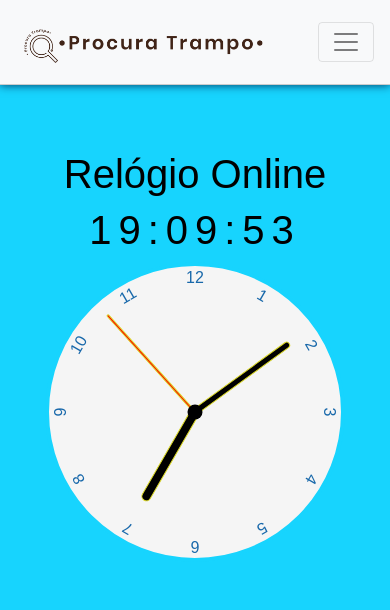
After one commit to brazillucas/javascript_ba, a Node server app: page /relogio in a window 390 px wide. The commit adds this page. Shown: the top 610 px of the page. Run offline with Node 20, Linux system fonts and the light colour scheme; some libraries are stand-ins or nearby versions.

Commit message:
Finalizado projeto 'Procura Trampo'

```diff
--- a/20_PROJETO_COM_NODE/package.json
+++ b/20_PROJETO_COM_NODE/package.json
@@ -19,6 +19,7 @@
     "body-parser": "^1.20.0",
     "express": "^4.18.1",
     "express-handlebars": "^6.0.6",
+    "handlebars": "^4.7.7",
     "sequelize": "^6.20.1",
     "sqlite3": "^5.0.8"
   },
--- /dev/null
+++ b/20_PROJETO_COM_NODE/routes/relogio.js
@@ -0,0 +1,12 @@
+const express   = require('express');
+const router    = express.Router();
+const Emprego   = require('../models/Emprego');
+
+// Teste
+router.get('/', (req, res) => {
+    res.render('relogio');
+});
+
+
+
+module.exports = router
--- /dev/null
+++ b/20_PROJETO_COM_NODE/views/layouts/main.handlebars
@@ -0,0 +1,44 @@
+<!DOCTYPE html>
+<html lang="pt-br">
+<head>
+    <meta charset="UTF-8">
+    <meta http-equiv="X-UA-Compatible" content="IE=edge">
+    <meta name="viewport" content="width=device-width, initial-scale=1.0">
+    <title>Procura Trampo</title>
+    <link rel="stylesheet" href="https://cdn.jsdelivr.net/npm/bootstrap@4.6.1/dist/css/bootstrap.min.css" integrity="sha384-zCbKRCUGaJDkqS1kPbPd7TveP5iyJE0EjAuZQTgFLD2ylzuqKfdKlfG/eSrtxUkn" crossorigin="anonymous">
+    <link rel="stylesheet" href="/css/style.css">
+    <link rel="shortcut icon" href="/img/favicon.ico" type="image/x-icon">
+</head>
+<body>
+
+    <header>
+        <nav class="navbar fixed-top navbar-expand-lg navbar-light bg-light">
+            <a class="navbar-brand" href="/">
+                <img src="/img/ProcuraTrampoNomeGrande.png" alt="Logo da Procura Trampo" id="logo" class="d-inline-block align-top">
+            </a>
+            <button class="navbar-toggler" type="button" data-toggle="collapse" data-target="#navbarNav" aria-controls="navbarNav" aria-expanded="false" aria-label="Toggle navigation">
+                <span class="navbar-toggler-icon"></span>
+            </button>
+            <div class="collapse navbar-collapse" id="navbarNav">
+                <ul class="navbar-nav ml-auto">
+                <li class="nav-item">
+                    <a class="nav-link" href="/relogio">Relógio</a>
+                </li>
+                <li class="nav-item">
+                    <a class="nav-link" href="/">Ver Vagas</a>
+                </li>
+                <li class="nav-item">
+                    <a class="nav-link btn btn-primary" href="/empregos/add">Abrir Vaga</a>
+                </li>
+                </ul>
+            </div>
+        </nav>
+    </header>
+
+    {{{ body }}}
+
+    <!-- Scripts Bootstrap -->
+    <script src="https://cdn.jsdelivr.net/npm/jquery@3.5.1/dist/jquery.slim.min.js" integrity="sha384-DfXdz2htPH0lsSSs5nCTpuj/zy4C+OGpamoFVy38MVBnE+IbbVYUew+OrCXaRkfj" crossorigin="anonymous"></script>
+    <script src="https://cdn.jsdelivr.net/npm/bootstrap@4.6.1/dist/js/bootstrap.bundle.min.js" integrity="sha384-fQybjgWLrvvRgtW6bFlB7jaZrFsaBXjsOMm/tB9LTS58ONXgqbR9W8oWht/amnpF" crossorigin="anonymous"></script>
+</body>
+</html>
--- /dev/null
+++ b/20_PROJETO_COM_NODE/views/relogio.handlebars
@@ -0,0 +1,215 @@
+<style>
+body{
+    padding-top: 150px;
+    background-color: #17d4fe;
+    color: black;
+}
+#crono {
+    height: max-content;
+    display: flex;
+    align-items: center;
+    flex-direction: column;
+}
+
+.start {
+    background-color: #ff4791;
+    color: rgb(170, 53, 53);
+    border: none;
+    border-radius: 4px;
+    padding: 4px 12px;
+    font-size: medium;
+    cursor: pointer;
+}
+
+input{
+    border-radius: 4px;
+    padding: 4px 12px;
+    font-size: medium;
+}
+
+button:hover {
+    background-color: #e46397;
+}
+
+.stop {
+    background-color: #f8a0c3;
+    color: black;
+}
+
+.cronometro {
+    display: flex;
+    flex-direction: column;
+    align-items: center;
+    font-size: 20px;
+    font-family: monospace;
+    letter-spacing: 7px;
+}
+
+*, *::after, *::before {
+    box-sizing: border-box;
+    font-family: Gotham Rounded, sans-serif;
+}
+
+
+.clock{
+    width: 300px;
+    height: 300px;
+    background-color: whitesmoke;
+    border-radius: 50%;
+    border: 4px solid #17d4fe;
+    position: relative;
+}
+
+.clock .number{
+    --rotation: 0;
+    position: absolute;
+    width: 100%;
+    height: 100%;
+    text-align: center;
+    transform: rotate(var(--rotation));
+    font-size: 1rem;
+    color: #1868aa;
+}
+
+
+
+.clock .n1{ --rotation: 30deg; }
+.clock .n2{ --rotation: 60deg; }
+.clock .n3{ --rotation: 90deg; }
+.clock .n4{ --rotation: 120deg; }
+.clock .n5{ --rotation: 150deg; }
+.clock .n6{ --rotation: 180deg; }
+.clock .n7{ --rotation: 210deg; }
+.clock .n8{ --rotation: 240deg; }
+.clock .n9{ --rotation: 270deg; }
+.clock .n10{ --rotation: 300deg; }
+.clock .n11{ --rotation: 330deg; }
+
+.clock .time {
+    --rotation: 0;
+    position: absolute;
+    bottom: 50%;
+    left: 50%;
+    border: 1px solid rgb(219, 216, 39);
+    border-top-left-radius: 10px;
+    border-top-right-radius: 10px;
+    transform-origin: bottom;
+    z-index: 10;
+    transform: translateX(-50%) rotate(calc(var(--rotation) * 1deg));
+}
+
+.clock::after{
+    content: '';
+    position: absolute;
+    background-color: black;
+    z-index: 11;
+    width: 15px;
+    height: 15px;
+    top: 50%;
+    left: 50%;
+    transform: translate(-50%, -50%);
+    border-radius: 50%;
+}
+
+.clock .time.second{
+    width: 3px;
+    height: 45%;
+    background-color: red;
+}
+
+.clock .time.minute{
+    width: 7px;
+    height: 40%;
+    background-color: black;
+}
+
+.clock .time.hour{
+    width: 10px;
+    height: 35%;
+    background-color: black;
+}
+</style>
+
+<div id="crono">
+    <h1> Relógio Online</h1>
+
+    <div class="cronometro">
+        <h1 id="cronometro">00:00:00</h1>
+    </div>
+
+
+
+    <div class="relogio-face-digital">
+        <div class="clock">
+            <div class="time hour" data-hour-hand></div>
+            <div class="time minute" data-minute-hand></div>
+            <div class="time second" data-second-hand></div>
+            <div class="number n1">1</div>
+            <div class="number n2">2</div>
+            <div class="number n3">3</div>
+            <div class="number n4">4</div>
+            <div class="number n5">5</div>
+            <div class="number n6">6</div>
+            <div class="number n7">7</div>
+            <div class="number n8">8</div>
+            <div class="number n9">9</div>
+            <div class="number n10">10</div>
+            <div class="number n11">11</div>
+            <div class="number n12">12</div>
+        </div>
+    </div>
+</div>
+
+<script>
+    // Declaração das variáveis do relógio
+const hour = document.querySelector('[data-hour-hand]');
+const min = document.querySelector('[data-minute-hand]');
+const sec = document.querySelector('[data-second-hand]');
+
+
+//Função que gerencia a rotação do relógio
+function setRotation(element, rotationRatio) {
+    //Gira o ponteiro (element) do relógio segundo o grau (rotationRatio) recebido
+    element.style.setProperty('--rotation', rotationRatio * 360);
+
+}
+
+//Função que faz o relógio funcionar
+function timer () {
+    //Pega o timestamp atual
+    let dataAtual = new Date()
+
+    //Salva os dias, horas, minutos e segundos
+    let horas = dataAtual.getHours();
+    let minutos = dataAtual.getMinutes(2);
+    let segundos = dataAtual.getSeconds(2);
+
+    //Verifica se precisa de um '0' antes do dia, hora, minuto ou segundo
+    horas < 10 && horas >= 0 ? horas = "0" + horas : horas;
+    minutos < 10 && minutos >= 0 ? minutos = "0" + minutos : minutos;
+    segundos < 10 && segundos >= 0 ? segundos = "0" + segundos : segundos;
+
+    //Altera os números do cronômetro
+    document.querySelector("#cronometro").innerHTML = `${horas}:${minutos}:${segundos}`;
+
+    //Pega os graus do ângulo dos ponteiros
+    const seconds =  segundos/ 60;
+    const minutes = minutos / 60;
+    const hours = horas / 12;
+
+    //Chama a função de rotação do cronômetro de acordo com o tempo restante
+    setRotation(sec, seconds);
+    setRotation(min, minutes);
+    setRotation(hour, hours);
+
+}
+
+//Função que inicia o cronômetro e salva a data no localStorage
+function start () {
+    //Inicia o cronômetro cronômetro
+    setInterval(timer, 1000);
+}
+
+start();
+
+</script>
```
Also changed, not shown: 20_PROJETO_COM_NODE/app.js (+50 -5 lines), 20_PROJETO_COM_NODE/public/css/style.css (+273 -1 lines), 20_PROJETO_COM_NODE/routes/empregos.js (+17 -0 lines), 20_PROJETO_COM_NODE/views/add.handlebars (added, +37 -0 lines), 20_PROJETO_COM_NODE/views/index.handlebars (added, +39 -0 lines), 20_PROJETO_COM_NODE/views/view.handlebars (added, +17 -0 lines), 20_PROJETO_COM_NODE/db/app.db, 1 other file.
